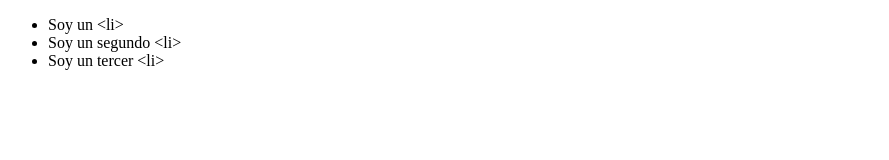
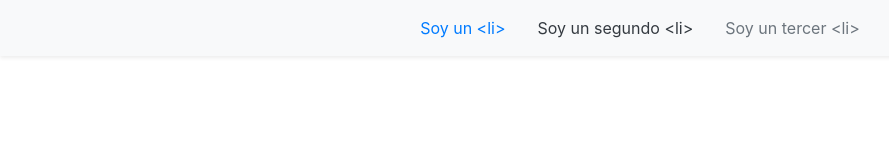
Before and after one commit to javiermribo/DOM-practicse, a plain HTML site: page index.html in a window 1280 px wide. Shown: the whole page, without its empty margins (0-889 px from the left). Drawn offline with nearby package versions, Linux system fonts and the light colour scheme.

Commit message:
using bootstrap

```diff
--- a/app.js
+++ b/app.js
@@ -18,17 +18,27 @@ const selectingHeader = document.querySelector("#header-content");
 const creatingNav = document.createElement("nav");
 selectingHeader.appendChild(creatingNav);
 creatingNav.setAttribute("id", "nav-items");
+creatingNav.setAttribute(
+  "class",
+  "navbar navbar-expand-lg navbar-light bg-light justify-content-around shadow-sm"
+);
+
 
 const selectingNav = document.querySelector("#nav-items");
 const creatingUlNav = document.createElement("ul");
 selectingNav.appendChild(creatingUlNav);
 creatingUlNav.setAttribute("id", "ul-list-items");
+creatingUlNav.setAttribute("class", "nav bg-light p-2 justify-content-around");
 
 const selectingUl = document.querySelector("#ul-list-items");
 const creatingLiItems = document.createElement("li");
 const creatingLiItems2 = document.createElement("li");
 const creatingLiItems3 = document.createElement("li");
+const selectingUl2 = document.querySelector("#ul-list-items");
 creatingLiItems.textContent = "Soy un <li>";
 creatingLiItems2.textContent = "Soy un segundo <li>";
 creatingLiItems3.textContent = "Soy un tercer <li>";
 selectingUl.append(creatingLiItems, creatingLiItems2, creatingLiItems3);
+creatingLiItems.setAttribute("class", "nav-item px-3 text-primary");
+creatingLiItems2.setAttribute("class", "nav-item px-3 text-dark");
+creatingLiItems3.setAttribute("class", "nav-item px-3 text-muted");
--- a/index.html
+++ b/index.html
@@ -4,6 +4,7 @@
   <meta charset="UTF-8">
   <meta http-equiv="X-UA-Compatible" content="IE=edge">
   <meta name="viewport" content="width=device-width, initial-scale=1.0">
+  <link rel="stylesheet" href="https://cdn.jsdelivr.net/npm/bootstrap@4.6.0/dist/css/bootstrap.min.css" integrity="sha384-B0vP5xmATw1+K9KRQjQERJvTumQW0nPEzvF6L/Z6nronJ3oUOFUFpCjEUQouq2+l" crossorigin="anonymous">
   <title>Document</title>
 </head>
 <body>
@@ -11,5 +12,8 @@
 
   </div>
   <script src="./app.js"></script>
+  <script src="https://code.jquery.com/jquery-3.5.1.slim.min.js" integrity="sha384-DfXdz2htPH0lsSSs5nCTpuj/zy4C+OGpamoFVy38MVBnE+IbbVYUew+OrCXaRkfj" crossorigin="anonymous"></script>
+<script src="https://cdn.jsdelivr.net/npm/popper.js@1.16.1/dist/umd/popper.min.js" integrity="sha384-9/reFTGAW83EW2RDu2S0VKaIzap3H66lZH81PoYlFhbGU+6BZp6G7niu735Sk7lN" crossorigin="anonymous"></script>
+<script src="https://cdn.jsdelivr.net/npm/bootstrap@4.6.0/dist/js/bootstrap.min.js" integrity="sha384-+YQ4JLhjyBLPDQt//I+STsc9iw4uQqACwlvpslubQzn4u2UU2UFM80nGisd026JF" crossorigin="anonymous"></script>
 </body>
 </html>
```
